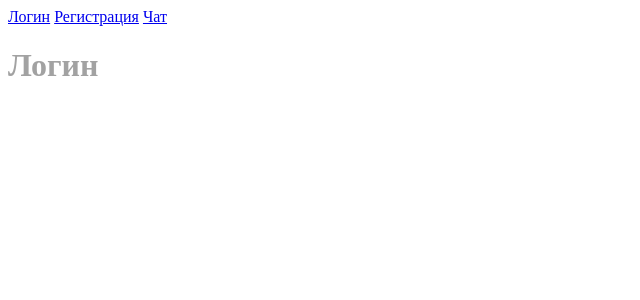
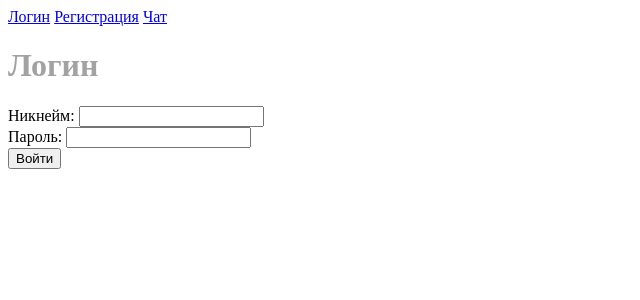
Before and after one commit to dmitryweiner/html-chat, a React app: page /login in a window 1280 px wide. Shown: the top 300 px of the page, without its empty margins (0-640 px from the left). Built offline with nearby package versions, Linux system fonts and the light colour scheme.

Commit message:
Login form

```diff
--- a/src/views/LoginView.js
+++ b/src/views/LoginView.js
@@ -1,10 +1,68 @@
 import React from 'react';
+import axios from 'axios';
+
+const axiosInstance = axios.create({
+    baseURL: 'http://localhost:3001'
+});
 
 export default class LoginView extends React.Component {
+    constructor(props) {
+        super(props);
+        this.state = {
+            nickname: '',
+            password: '',
+            result: null,
+            error: null
+        };
+    }
+
+    handleSubmit(e) {
+        this.setState({
+            result: null,
+            error: null
+        });
+        axiosInstance
+            .post('/auth', {
+                nickname: this.state.nickname,
+                password: this.state.password
+            })
+            .then(() => {
+                this.setState({ result: 'Пользователь успешно залогинился' });
+                setTimeout(() => this.props.history.push('/profile'), 2000);
+            })
+            .catch(error => this.setState({ error: 'Ошибка' + error.response.data.error }));
+        e.preventDefault();
+    }
+
     render() {
         return (
             <>
                 <h1>Логин</h1>
+                {this.state.error}
+                {this.state.result}
+                <form onSubmit={e => this.handleSubmit(e)}>
+                    <div>
+                        <label>
+                            Никнейм:&nbsp;
+                            <input
+                                type="text"
+                                value={this.state.nickname}
+                                onChange={e => this.setState({ nickname: e.target.value })}
+                            />
+                        </label>
+                    </div>
+                    <div>
+                        <label>
+                            Пароль:&nbsp;
+                            <input
+                                type="password"
+                                value={this.state.password}
+                                onChange={e => this.setState({ password: e.target.value })}
+                            />
+                        </label>
+                    </div>
+                    <button type="submit">Войти</button>
+                </form>
             </>
         );
     }
```
